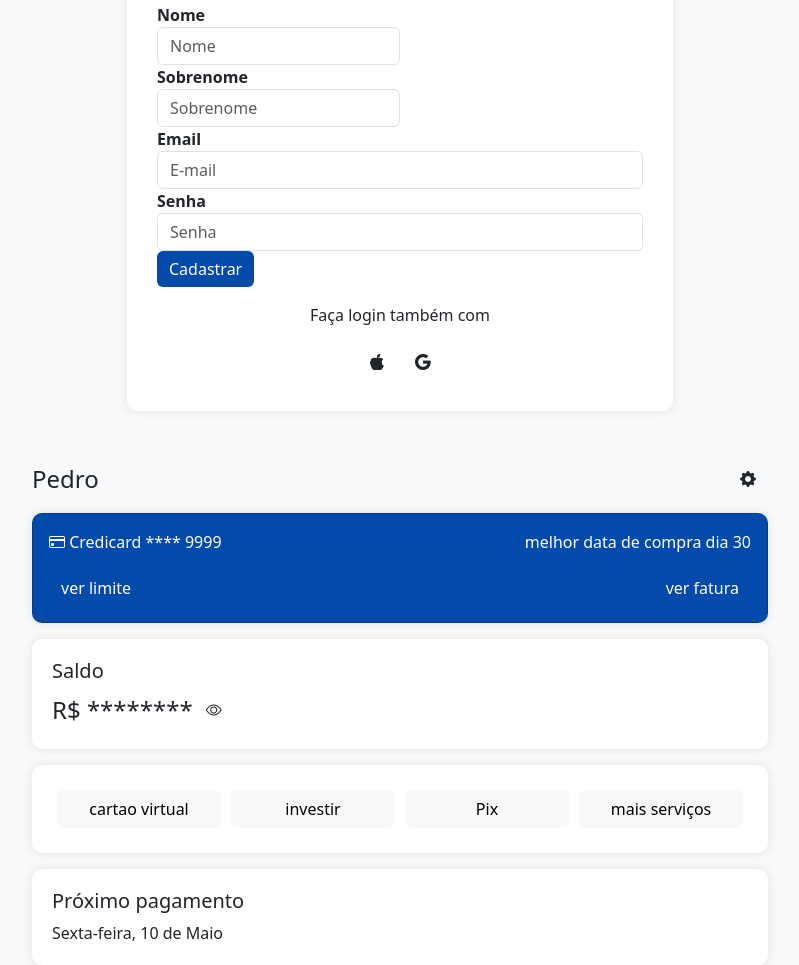
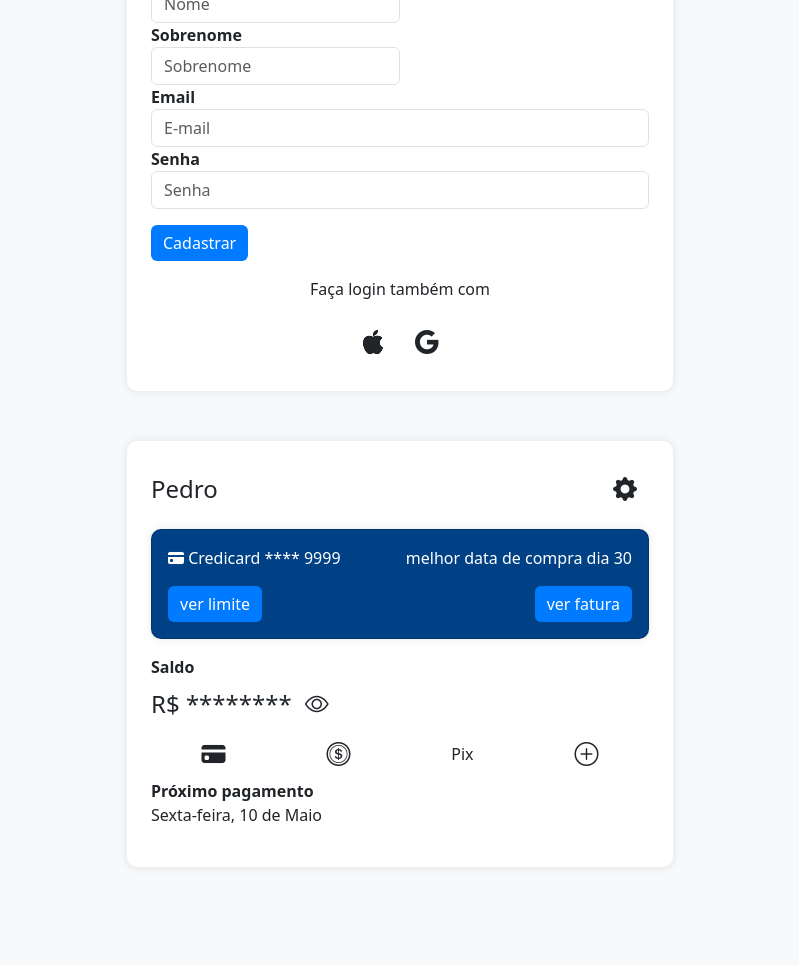
Before and after one commit to devnunes7/RM557935-CAP9, a plain HTML site: page index.html in a window 1280 px wide. Shown: the part 471-1436 px from the top of the page, without its empty margins (240-1039 px from the left). After the commit the page ends 1398 px from the top, so only its background shows below. Drawn offline with nearby package versions, Linux system fonts and the light colour scheme.

Commit message:
atividade feita

```diff
--- a/index.html
+++ b/index.html
@@ -16,133 +16,112 @@
     <link rel="stylesheet" href="styles.css" />
     <title>Telas Fintech</title>
   </head>
-  <body>
   <div class="container">
     <div class="row justify-content-center">
         <div class="col-md-6 col-sm-8">
-          <form>
+            <form class="mt-5 p-4">
+                <div class="text-center mb-4">
+                    <img src="./img/image 2.png" alt="Coinnest" class="mb-5" height="200">
+                    <h2>Cadastre-se</h2>
+                </div>
                 <div class="form-row">
                     <div class="form-group col-md-6">
-                <div class="text-center mt-5">
-                  <img
-                    class="imagem-logo"
-                    src="./img/image 2.png"
-                    alt="Coinnest"
-                    class=""
-                  />
-                  <h2 class="text-center">Cadastre-se</h2>
-                </div>
                         <label for="nome">Nome</label>
-                <input
-                  type="text"
-                  class="form-control"
-                  id="nome"
-                  placeholder="Nome"
-                />
+                        <input type="text" class="form-control" id="nome" placeholder="Nome">
                     </div>
                     <div class="form-group col-md-6">
                         <label for="sobrenome">Sobrenome</label>
-                <input
-                  type="text"
-                  class="form-control"
-                  id="sobrenome"
-                  placeholder="Sobrenome"
-                />
+                        <input type="text" class="form-control" id="sobrenome" placeholder="Sobrenome">
                     </div>
                 </div>
                 <div class="form-group">
                     <label for="email">Email</label>
-              <input
-                type="email"
-                class="form-control"
-                id="email"
-                placeholder="E-mail"
-              />
+                    <input type="email" class="form-control" id="email" placeholder="E-mail">
                 </div>
                 <div class="form-group">
                     <label for="senha">Senha</label>
-              <input
-                type="password"
-                class="form-control"
-                id="senha"
-                placeholder="Senha"
-              />
+                    <input type="password" class="form-control" id="senha" placeholder="Senha">
                 </div>
-            <button type="submit" class="btn btn-primary btn-block">
-              Cadastrar
-            </button>
+                <button type="submit" class="mt-3 btn btn-primary btn-block">Cadastrar</button>
                 <div class="text-center mt-3">
                     <p>Faça login também com</p>
-              <button type="button" class="btn">
-                <i class="bi bi-apple"></i>
+                    <button type="button" class="btn ">
+                      <i class="bi bi-apple fs-4"></i>
                     </button>
-              <button type="button" class="btn">
-                <i class="bi bi-google"></i>
+                    <button type="button" class="btn ">
+                      <i class="bi bi-google fs-4"></i>
                     </button>
+                </div>
+            </form>
+        </div>
+
+    </div>
+</div>
+
+<div class="container">
+  <div class="row justify-content-center mt-3">
+      <div class="col-md-6 col-sm-8">
+          <form class="p-4">
+              <div class="d-flex justify-content-between align-items-center mb-3">
+                  <div class="profile-info">
+                      <h4>Pedro</h4>
+                  </div>
+                  <div class="settings">
+                      <button class="btn ">
+                        <i class="bi bi-gear-fill fs-4"></i>
+                      </button>
+                  </div>
+              </div>
+              <div class="card mb-3">
+                  <div class="card-body">
+                      <div class="card-title d-flex justify-content-between align-items-center">
+                          <div>
+                            <i class="bi bi-credit-card-fill h-30"></i>
+                              <span>Credicard **** 9999</span>
+                          </div>
+                          <div>
+                              <span>melhor data de compra dia 30</span>
+                          </div>
+                      </div>
+                      <div class="d-flex justify-content-between align-items-center mt-3">
+                          <button class="btn btn-primary">ver limite</button>
+                          <button class="btn btn-primary">ver fatura</button>
+                      </div>
+                  </div>
+              </div>
+              <div class="form-group">
+                  <label for="saldo">Saldo</label>
+                  <div class="d-flex align-items-center">
+                      <span id="saldo" class="balance-amount">R$ ********</span>
+                      <button class="btn  ml-2">
+                        <i class="bi bi-eye fs-4"></i>
+                      </button>
+                  </div>
+              </div>
+              <div class="form-group">
+
+                  <div id="acoes" class="d-flex justify-content-around">
+                      <button class="btn"><i class="bi bi-credit-card-fill fs-4"></i></button>
+                      <button class="btn"><i class="bi bi-coin fs-4"></i></button>
+                      <button class="btn">Pix</button>
+                      <button class="btn "><i class="bi bi-plus-circle fs-4"></i></button>
+                  </div>
+              </div>
+              <div class="form-group d-flex justify-content-between align-items-center">
+                  <div>
+                      <label for="proximo-pagamento mt-4">Próximo pagamento</label>
+                      <p id="proximo-pagamento">Sexta-feira, 10 de Maio</p>
+                  </div>
+
+                  </div>
+
+
               </div>
           </form>
       </div>
   </div>
 </div>
 
-    <div class="container">
-      <div class="row justify-content-center mt-3">
-        <div class="col-md-8 col-sm-10">
-          <div class="d-flex justify-content-between align-items-center mb-3">
-            <div class="profile-info">
-              <h4>Pedro</h4>
-            </div>
-            <div class="settings">
-              <button class="btn">
-                <i class="bi bi-gear-fill"></i>
-              </button>
-            </div>
-          </div>
-          <div class="card mb-3">
-            <div class="card-body">
-              <div
-                class="card-title d-flex justify-content-between align-items-center"
-              >
-                <div>
-                  <i class="bi bi-credit-card"></i>
-                  <span>Credicard **** 9999</span>
-                </div>
-                <div>
-                  <span>melhor data de compra dia 30</span>
-                </div>
-              </div>
-              <div
-                class="d-flex justify-content-between align-items-center mt-3"
-              >
-                <button class="btn btn-primary">ver limite</button>
-                <button class="btn btn-primary">ver fatura</button>
-              </div>
-            </div>
-          </div>
-          <div class="balance mb-3">
-            <h5>Saldo</h5>
-            <div class="d-flex align-items-center">
-              <span class="balance-amount">R$ ********</span>
-              <button class="btn ml-2">
-                <i class="bi bi-eye"></i>
-              </button>
-            </div>
-          </div>
-          <div class="actions mb-3">
-            <div class="d-flex justify-content-around">
-              <button class="btn btn-light">cartao virtual</button>
-              <button class="btn btn-light">investir</button>
-              <button class="btn btn-light">Pix</button>
-              <button class="btn btn-light">mais serviços</button>
-            </div>
-          </div>
-          <div class="next-payment">
-            <h5>Próximo pagamento</h5>
-            <p>Sexta-feira, 10 de Maio</p>
-          </div>
-        </div>
-      </div>
-    </div>
 
     <script
       src="https://cdn.jsdelivr.net/npm/bootstrap@5.3.3/dist/js/bootstrap.bundle.min.js"
--- a/styles.css
+++ b/styles.css
@@ -1,5 +1,6 @@
 body {
   background-color: #f8f9fa;
+  margin-bottom: 60px;
 }
 
 .container {
@@ -18,15 +19,19 @@ form label {
 }
 
 .btn-primary {
-  background-color: #034aab;
+  background-color: #007bff;
   border: none;
 }
 
+.btn:hover {
+  background-color: #0000004d;
+}
+
 .card {
-  background: #034aab;
+  background: #004085;
   border-radius: 10px;
   box-shadow: 0px 0px 10px rgba(0, 0, 0, 0.1);
-  color: #ffffff;
+  color: #fff;
 }
 
 .profile-info h4 {
@@ -36,15 +41,6 @@ form label {
 .settings button {
   background: none;
   border: none;
-}
-
-.balance,
-.actions,
-.next-payment {
-  background: #ffffff;
-  padding: 20px;
-  border-radius: 10px;
-  box-shadow: 0px 0px 10px rgba(0, 0, 0, 0.1);
 }
 
 .balance-amount {
@@ -59,3 +55,20 @@ form label {
 .next-payment p {
   margin: 0;
 }
+
+.custom-hover:hover {
+  background-color: #0056b3 !important;
+  border-color: #004085 !important;
+  color: #fff !important;
+}
+
+.custom-hover.btn-secondary:hover {
+  background-color: #004085 !important;
+  border-color: #004085 !important;
+}
+
+.custom-hover.btn-light:hover {
+  background-color: #004085 !important;
+  border-color: #004085 !important;
+  color: #000 !important;
+}
```
Lines whose indentation alone changed are shown as unchanged.
